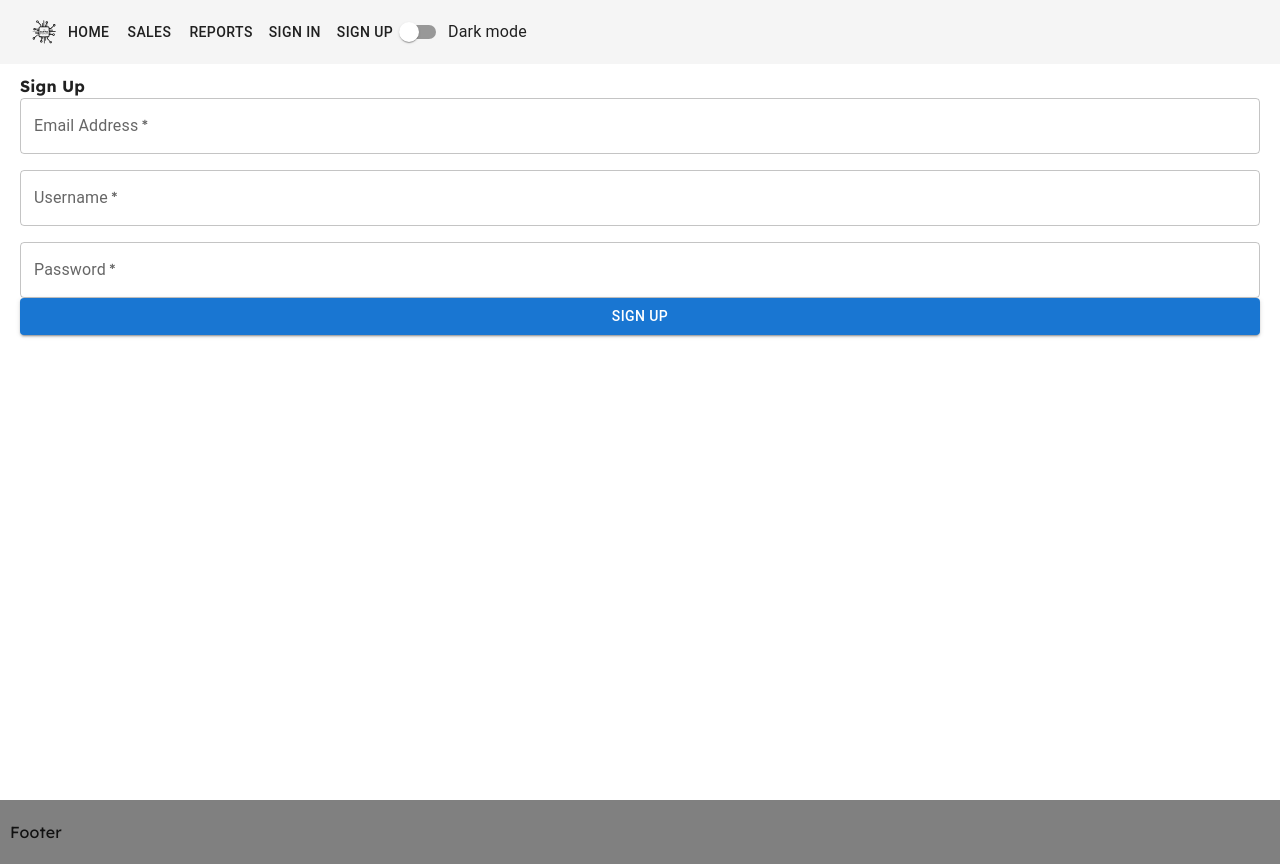
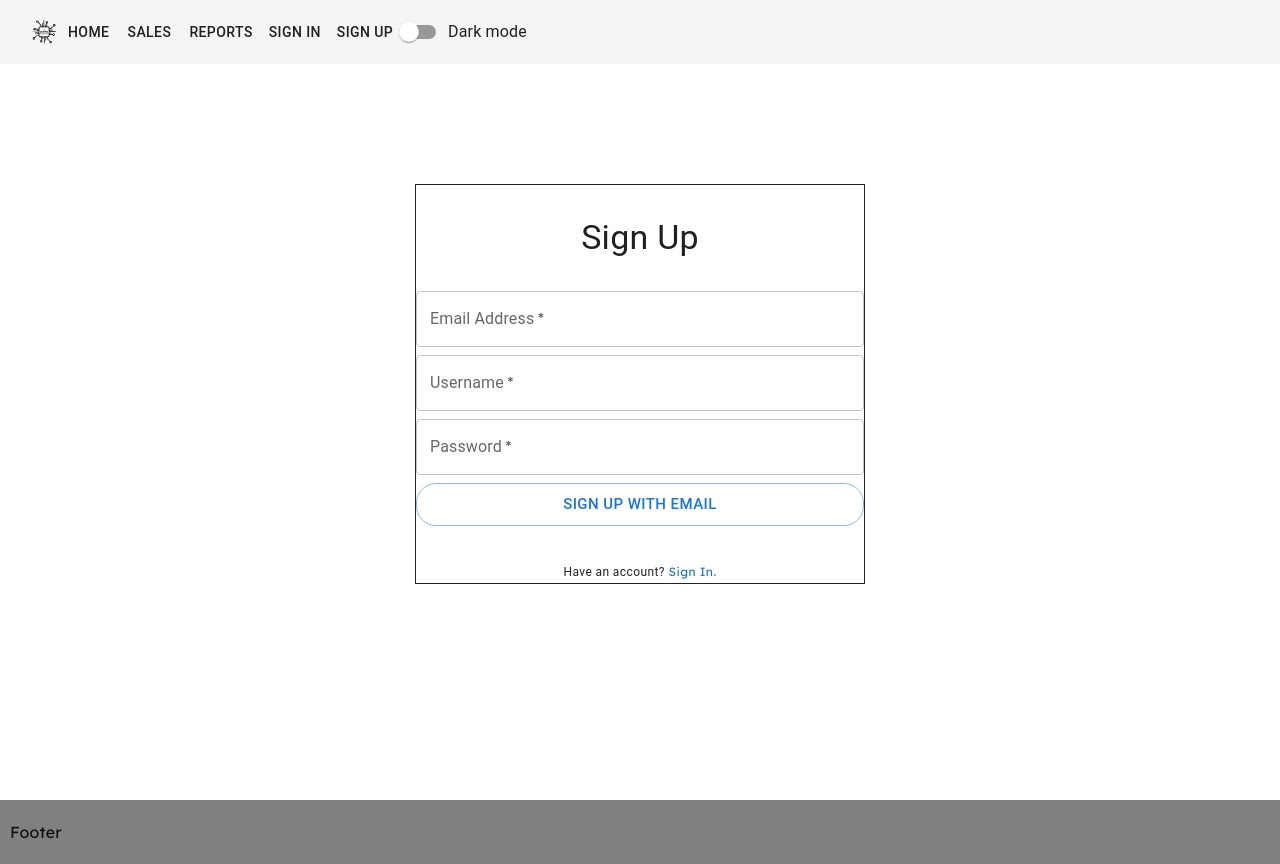
Before and after one commit to mys1erious/games-sales-project, a React (Create React App) app in the folder frontend/: page /signup in a window 1280 px wide. Built offline with nearby package versions, Linux system fonts and the light colour scheme.

Commit message:
Auth structure refactoring

```diff
--- a/frontend/src/components/SignIn/SignInButton.js
+++ /dev/null
@@ -1,23 +0,0 @@
-import React from 'react';
-import {Button} from "@mui/material";
-
-const SignInButton = ({buttonText, onClickFunc=null}) => {
-    return(
-        <div>
-            <Button
-                type='submit'
-                variant='outlined'
-                color='primary'
-                size='large'
-                fullWidth
-                sx={{borderRadius: "20px"}}
-                onClick={onClickFunc}
-            >
-                {buttonText}
-            </Button>
-        </div>
-    );
-};
-
-
-export default SignInButton;
--- a/frontend/src/components/SignIn/SignInForm.js
+++ /dev/null
@@ -1,88 +0,0 @@
-import React from 'react';
-import {Grid, TextField} from "@mui/material";
-import SignInButton from "./SignInButton";
-import axios from "axios";
-import {useNavigate} from "react-router-dom";
-
-
-const SignInForm = ({formData, updateFormData}) => {
-    const navigate = useNavigate();
-
-    const axiosInstance = axios.create({
-        baseURL: process.env.REACT_APP_BASE_API_URL,
-        timeout: 5000,
-        headers: {
-            'Content-Type': 'application/json',
-            accept: 'application/json',
-        },
-    });
-
-    const handleEmailAuth = (e) => {
-        e.preventDefault();
-
-        axiosInstance.post(
-            'auth/token/',
-            {
-                username: formData.email,
-                password: formData.password,
-                grant_type: "password",
-                client_id: process.env.REACT_APP_CLIENT_ID,
-                client_secret: process.env.REACT_APP_CLIENT_SECRET,
-            }).then((response) => {
-                localStorage.setItem('access_token', response.data.access_token);
-                localStorage.setItem('refresh_token', response.data.refresh_token);
-
-                navigate('/profile/');
-                window.location.reload();
-        });
-    };
-
-        const handleChange = (e) => {
-        updateFormData({
-            ...formData,
-            // Trimming whitespaces
-            [e.target.name]: e.target.value.trim(),
-        });
-    };
-
-    return (
-        <form noValidate>
-            <Grid item xs={12} container spacing={1}>
-                <Grid item xs={12}>
-                    <TextField
-                        variant='outlined'
-                        required
-                        id='email'
-                        label='Email Address'
-                        name='email'
-                        autoComplete='email'
-                        fullWidth
-                        onChange={handleChange}
-                    />
-                </Grid>
-                <Grid item xs={12}>
-                    <TextField
-                        type='password'
-                        variant='outlined'
-                        required
-                        id='password'
-                        label='Password'
-                        name='password'
-                        autoComplete='password'
-                        fullWidth
-                        onChange={handleChange}
-                    />
-                </Grid>
-                <Grid item xs={12}>
-                    <SignInButton
-                        buttonText="Sign In With Email"
-                        onClickFunc={handleEmailAuth}
-                    />
-            </Grid>
-            </Grid>
-        </form>
-    );
-};
-
-
-export default SignInForm;
--- a/frontend/src/components/SignIn/axiosSocialAuth.js
+++ /dev/null
@@ -1,17 +0,0 @@
-import axios from 'axios';
-
-
-const axiosSocialAuth = async(accessToken, backendType) => {
-    let response = await axios.post(process.env.REACT_APP_BASE_API_URL+'auth/convert-token/', {
-        token: accessToken,
-        backend: `${backendType}`,
-        grant_type: "convert_token",
-        client_id: process.env.REACT_APP_CLIENT_ID,
-        client_secret: process.env.REACT_APP_CLIENT_SECRET,
-    });
-    localStorage.setItem('access_token', response.data.access_token);
-    localStorage.setItem('refresh_token', response.data.refresh_token);
-};
-
-
-export default axiosSocialAuth;
--- a/frontend/src/pages/SignInPage.css
+++ /dev/null
@@ -1,6 +0,0 @@
-.login-container {
-    max-width: 450px;
-    width: 100%;
-    margin: auto;
-    margin-top: 50px;
-}
--- a/frontend/src/pages/SignInPage.js
+++ b/frontend/src/pages/SignInPage.js
@@ -5,10 +5,11 @@ import {
     Grid,
     Typography,
 } from '@mui/material';
-import './SignInPage.css';
+import '../components/Auth/Core/AuthBase.css';
 
-import SignInForm from "../components/SignIn/SignInForm";
-import SocialButtonsContainer from "../components/SignIn/SocialButtonsContainer";
+import SignInForm from "../components/Auth/SignIn/SignInForm";
+import SocialButtonsContainer from "../components/Auth/Core/SocialButtonsContainer";
+import AuthGrid from "../components/Auth/Core/AuthGrid";
 
 
 const SignInPage = () => {
@@ -44,17 +45,11 @@ const SignInPage = () => {
 
     return(
         <React.Fragment>
-        <div className="login-container">
-            <Grid
-                container
-                rowSpacing={4}
-                direction="column"
-                alignItems="center"
-                justifyContent="center"
-
-                // For testing purposes
-                sx={{border: 1}}
-            >
+        <div className="container-outer">
+            <div className="container-middle">
+                <div className="container-inner">
+                    <AuthGrid content={
+                        <>
                         <Grid item xs={12}>
                             <Typography variant="h4">Sign In</Typography>
                         </Grid>
@@ -64,8 +59,19 @@ const SignInPage = () => {
                         <Grid item xs={12}>
                             <SocialButtonsContainer />
                         </Grid>
+                        <Grid item xs={12}>
+                            <Typography
+                                variant="caption"
+                            >
+                                Dont have an account?
+                                <a href="/signup/"> Sign Up.</a>
+                            </Typography>
+                        </Grid>
+                        </>
+                    }/>
                     {/*    <div id="googleSignInDiv" />*/}
-            </Grid>
+                </div>
+            </div>
         </div>
         </React.Fragment>
     );
--- a/frontend/src/pages/SignUpPage.js
+++ b/frontend/src/pages/SignUpPage.js
@@ -5,12 +5,17 @@ import axios from "axios";
 import {
     TextField,
     Grid,
-    Button
+    Button, Typography
 } from '@mui/material';
+import SignInForm from "../components/Auth/SignIn/SignInForm";
+import SocialButtonsContainer from "../components/Auth/Core/SocialButtonsContainer";
+import AuthGrid from "../components/Auth/Core/AuthGrid";
+import SignUpForm from "../components/Auth/SignUp/SignUpForm";
 
 
 const SignUpPage = () => {
     const navigate = useNavigate();
+
     const initialFormData = Object.freeze({
         email: '',
         username: '',
@@ -19,86 +24,36 @@ const SignUpPage = () => {
 
     const [formData, updateFormData] = useState(initialFormData);
 
-    const handleChange = (e) => {
-        updateFormData({
-            ...formData,
-            // Trimming whitespaces
-            [e.target.name]: e.target.value.trim(),
-        });
-    }
-
-    const handleSubmit = async(e) => {
-        e.preventDefault();
-
-        let response = await axios.post(
-            process.env.REACT_APP_BASE_API_URL+'auth/signup/',
-            {
-                email: formData.email,
-                username: formData.username,
-                password: formData.password
-            });
-
-        // Add check for errors
-        navigate('/signin/');
-        console.log(response.data);
-    }
-
     return(
         <React.Fragment>
-            <h1>Sign Up</h1>
-            <form noValidate>
-                <Grid container spacing={2}>
+        <div className="container-outer">
+            <div className="container-middle">
+                <div className="container-inner">
+                    <AuthGrid content={
+                        <>
                         <Grid item xs={12}>
-                        <TextField
-                            variant='outlined'
-                            required
-                            fullWidth
-                            id='email'
-                            label='Email Address'
-                            name='email'
-                            autoComplete='email'
-                            onChange={handleChange}
-                        />
+                            <Typography variant="h4">Sign Up</Typography>
                         </Grid>
                         <Grid item xs={12}>
-                        <TextField
-                            variant='outlined'
-                            required
-                            fullWidth
-                            id='username'
-                            label='Username'
-                            name='username'
-                            autoComplete='username'
-                            onChange={handleChange}
-                        />
+                            <SignUpForm formData={formData} updateFormData={updateFormData}/>
                         </Grid>
                         <Grid item xs={12}>
-                        <TextField
-                            type='password'
-                            variant='outlined'
-                            required
-                            fullWidth
-                            id='password'
-                            label='Password'
-                            name='password'
-                            autoComplete='password'
-                            onChange={handleChange}
-                        />
+                            <Typography
+                                variant="caption"
+                            >
+                                Have an account?
+                                <a href="/signin/"> Sign In.</a>
+                            </Typography>
                         </Grid>
-                </Grid>
-                <Button
-                    type='submit'
-                    fullWidth
-                    variant='contained'
-                    color='primary'
-                    onClick={handleSubmit}>
-                    Sign Up
-                </Button>
-
-            </form>
+                        </>
+                    }/>
+                    {/*    <div id="googleSignInDiv" />*/}
+                </div>
+            </div>
+        </div>
         </React.Fragment>
-    )
-}
+    );
+};
 
 
 export default SignUpPage;
```
Also changed, not shown: frontend/src/components/SignIn/SocialButtonsContainer.js (deleted, +0 -56 lines). Lines whose indentation alone changed are shown as unchanged.
